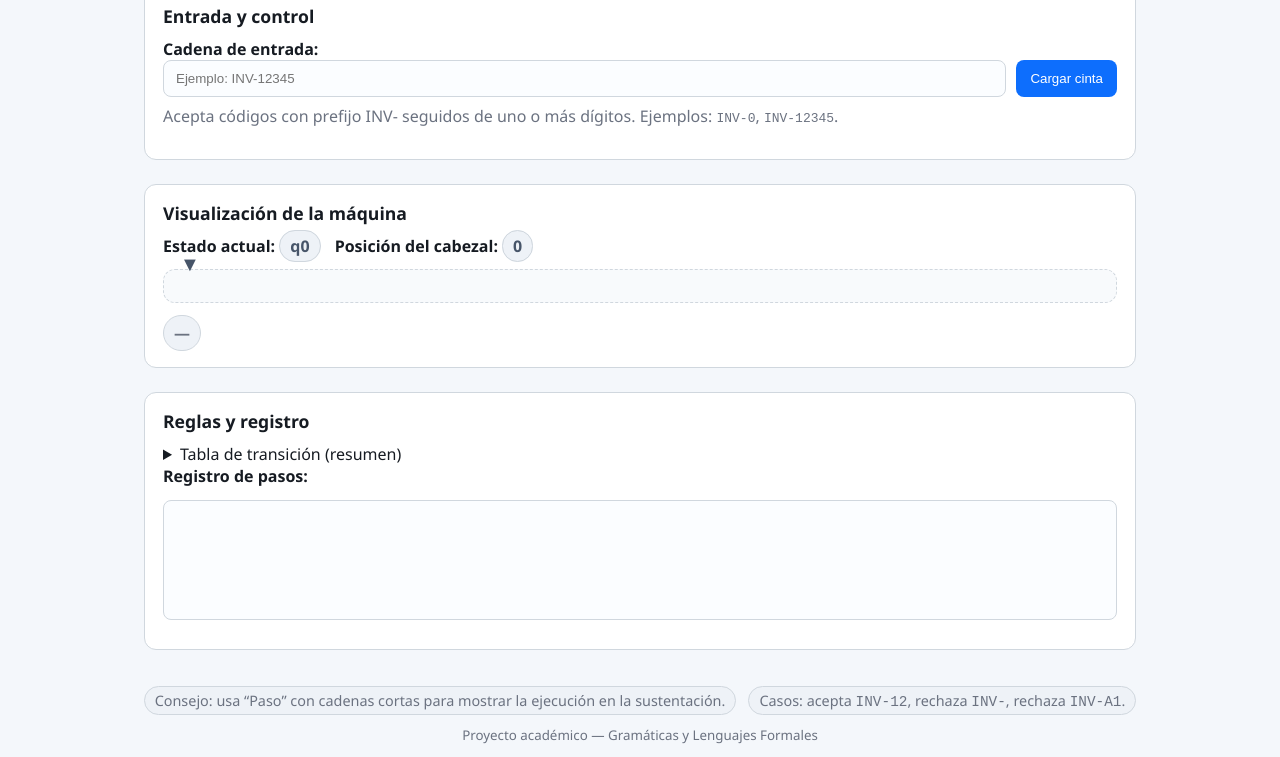
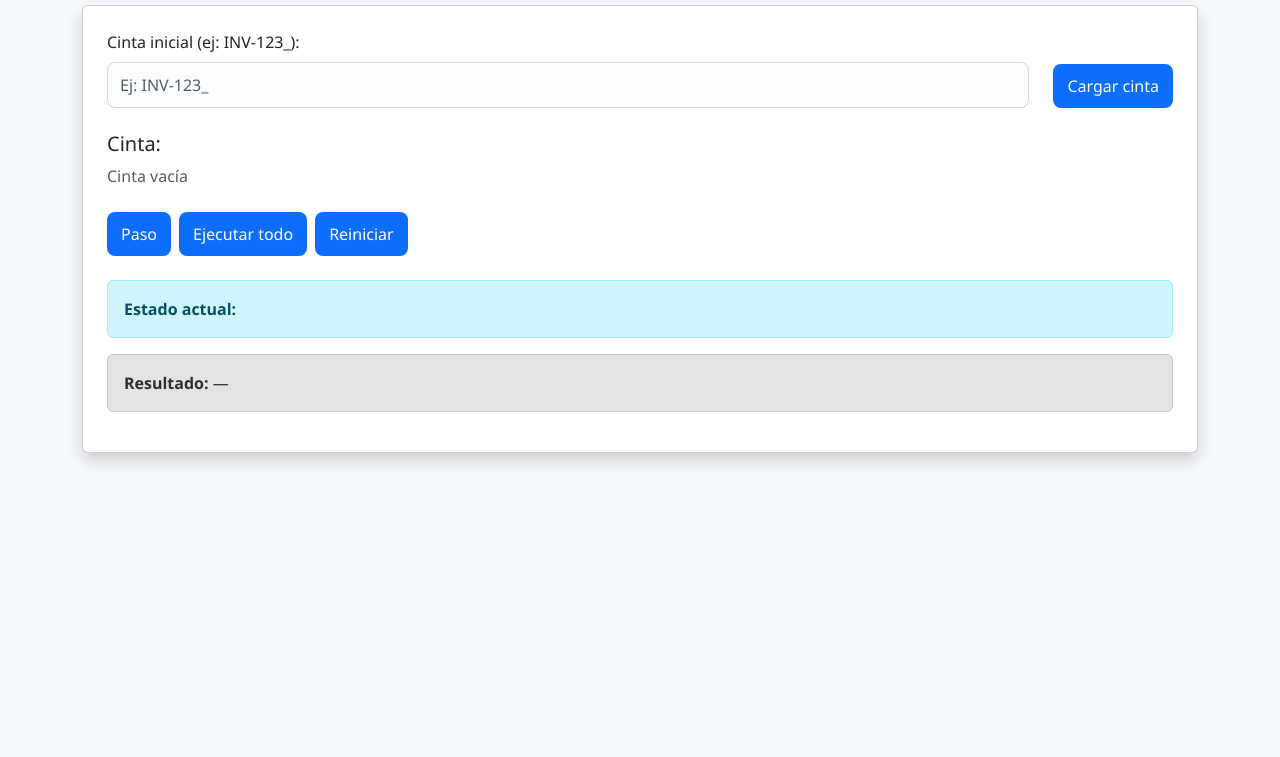
Before and after one commit to JuanJoseql7/mt-simulador-afd-inv, a plain HTML site: page index.html in a window 1280 px wide. Shown: the part 115-872 px from the top of the page. After the commit the page ends 800 px from the top, so only its background shows below. Drawn offline with nearby package versions, Linux system fonts and the light colour scheme.

Commit message:
Update index.html

```diff
--- a/index.html
+++ b/index.html
@@ -1,89 +1,46 @@
 <!DOCTYPE html>
 <html lang="es">
 <head>
-  <meta charset="UTF-8" />
-  <meta name="viewport" content="width=device-width, initial-scale=1.0"/>
-  <title>Simulador de Máquina de Turing — INV-[0-9]+</title>
-  <link rel="stylesheet" href="style.css"/>
+  <meta charset="UTF-8">
+  <meta name="viewport" content="width=device-width, initial-scale=1.0">
+  <link href="https://cdn.jsdelivr.net/npm/bootstrap@5.3.0/dist/css/bootstrap.min.css" rel="stylesheet"/>
+  <link rel="stylesheet" href="style.css">
+  <title>Simulador MT - Código Inventario</title>
 </head>
 <body>
-  <header class="encabezado">
-    <div class="brand">
-      <div class="logo">MT</div>
-      <div class="titles">
-        <h1>Simulador de Máquina de Turing</h1>
-        <p>Emulación de AFD para Regex: <strong>INV-[0-9]+</strong></p>
+  <div class="container py-5">
+    <h1 class="text-center mb-4">Simulador de MT para Código de Inventario</h1>
+    <div class="card shadow p-4">
+      <form id="formCinta">
+        <div class="row mb-4">
+          <div class="col">
+            <label class="form-label">Cinta inicial (ej: INV-123_):</label>
+            <input id="inputTape" type="text" class="form-control" placeholder="Ej: INV-123_">
+          </div>
+          <div class="col-auto d-flex align-items-end">
+            <button type="submit" id="loadBtn" class="btn btn-outline-primary">Cargar cinta</button>
           </div>
         </div>
-    <nav class="toolbar">
-      <button id="btnReset" class="btn secondary">Reiniciar</button>
-      <button id="btnRun" class="btn">Ejecutar</button>
-      <button id="btnStep" class="btn">Paso</button>
-    </nav>
-  </header>
+      </form>
 
-  <main class="contenedor">
-    <section class="panel panel-entrada">
-      <h2>Entrada y control</h2>
-      <label for="inputTape"><strong>Cadena de entrada:</strong></label>
-      <div class="entrada-row">
-        <input id="inputTape" type="text" placeholder="Ejemplo: INV-12345" autocomplete="off"/>
-        <button id="btnLoad" class="btn primary">Cargar cinta</button>
-      </div>
-      <p class="ayuda">
-        Acepta códigos con prefijo INV- seguidos de uno o más dígitos. Ejemplos: <code>INV-0</code>, <code>INV-12345</code>.
-      </p>
-    </section>
+      <h5>Cinta:</h5>
+      <div id="tapeBox" class="tape-box mb-4"><span class="text-muted">Cinta vacía</span></div>
 
-    <section class="panel panel-maquina">
-      <h2>Visualización de la máquina</h2>
-      <div class="estado-line">
-        <div><strong>Estado actual:</strong> <span id="currentState" class="chip">q0</span></div>
-        <div><strong>Posición del cabezal:</strong> <span id="headPos" class="chip">0</span></div>
+      <div class="d-flex gap-2 mb-4">
+        <button id="stepBtn" class="btn btn-outline-warning">Paso</button>
+        <button id="autoBtn" class="btn btn-outline-success">Ejecutar todo</button>
+        <button id="resetBtn" class="btn btn-outline-secondary">Reiniciar</button>
       </div>
 
-      <div class="cinta-wrap">
-        <div class="cabezal" id="headIndicator">▼</div>
-        <div class="cinta" id="tapeContainer"></div>
+      <div class="alert alert-info">
+        <strong>Estado actual:</strong> <span id="stateLabel"></span>
       </div>
 
-      <div class="resultado">
-        <span id="resultMsg" class="badge">—</span>
+      <div class="alert alert-secondary">
+        <strong>Resultado:</strong> <span id="resultLabel">—</span>
       </div>
-    </section>
-
-    <section class="panel panel-reglas">
-      <h2>Reglas y registro</h2>
-      <div class="reglas">
-        <details>
-          <summary>Tabla de transición (resumen)</summary>
-          <ul class="reglas-lista">
-            <li><strong>(q0, I)</strong> → (qI, R)</li>
-            <li><strong>(qI, N)</strong> → (qIN, R)</li>
-            <li><strong>(qIN, V)</strong> → (qINV, R)</li>
-            <li><strong>(qINV, -)</strong> → (qINVdash, R)</li>
-            <li><strong>(qINVdash, dígito)</strong> → (qA, R)</li>
-            <li><strong>(qINVdash, _)</strong> → (qReject, R)</li>
-            <li><strong>(qA, dígito)</strong> → (qA, R)</li>
-            <li><strong>(qA, _)</strong> → (qAccept, R)</li>
-          </ul>
-        </details>
     </div>
-      <div class="log">
-        <label><strong>Registro de pasos:</strong></label>
-        <pre id="logArea" class="log-area"></pre>
   </div>
-    </section>
-  </main>
-
-  <footer class="pie">
-    <div class="tips">
-      <span class="tip">Consejo: usa “Paso” con cadenas cortas para mostrar la ejecución en la sustentación.</span>
-      <span class="tip">Casos: acepta <code>INV-12</code>, rechaza <code>INV-</code>, rechaza <code>INV-A1</code>.</span>
-    </div>
-    <small>Proyecto académico — Gramáticas y Lenguajes Formales</small>
-  </footer>
-
   <script src="script.js"></script>
 </body>
 </html>
```
Lines whose indentation alone changed are shown as unchanged.
